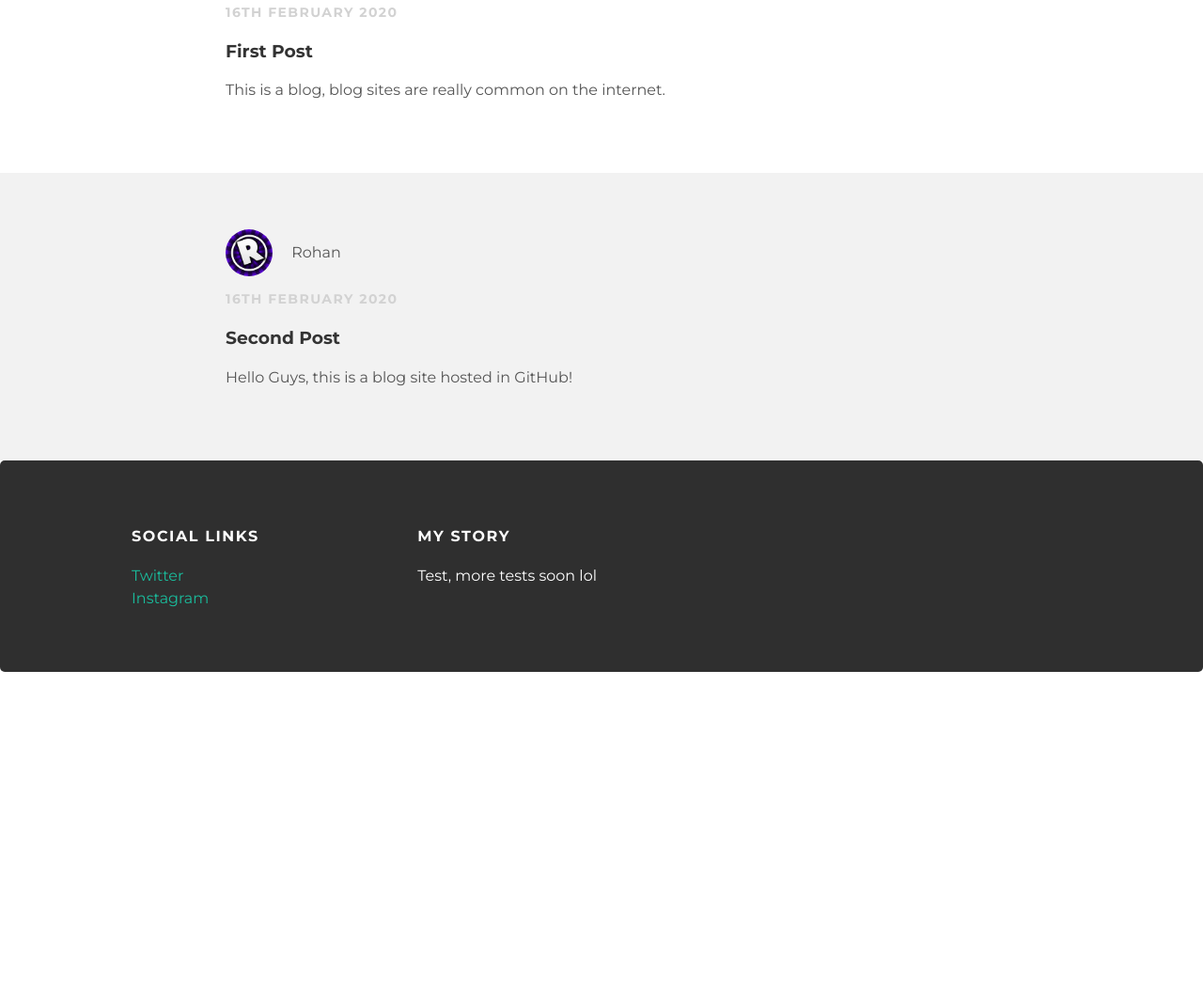
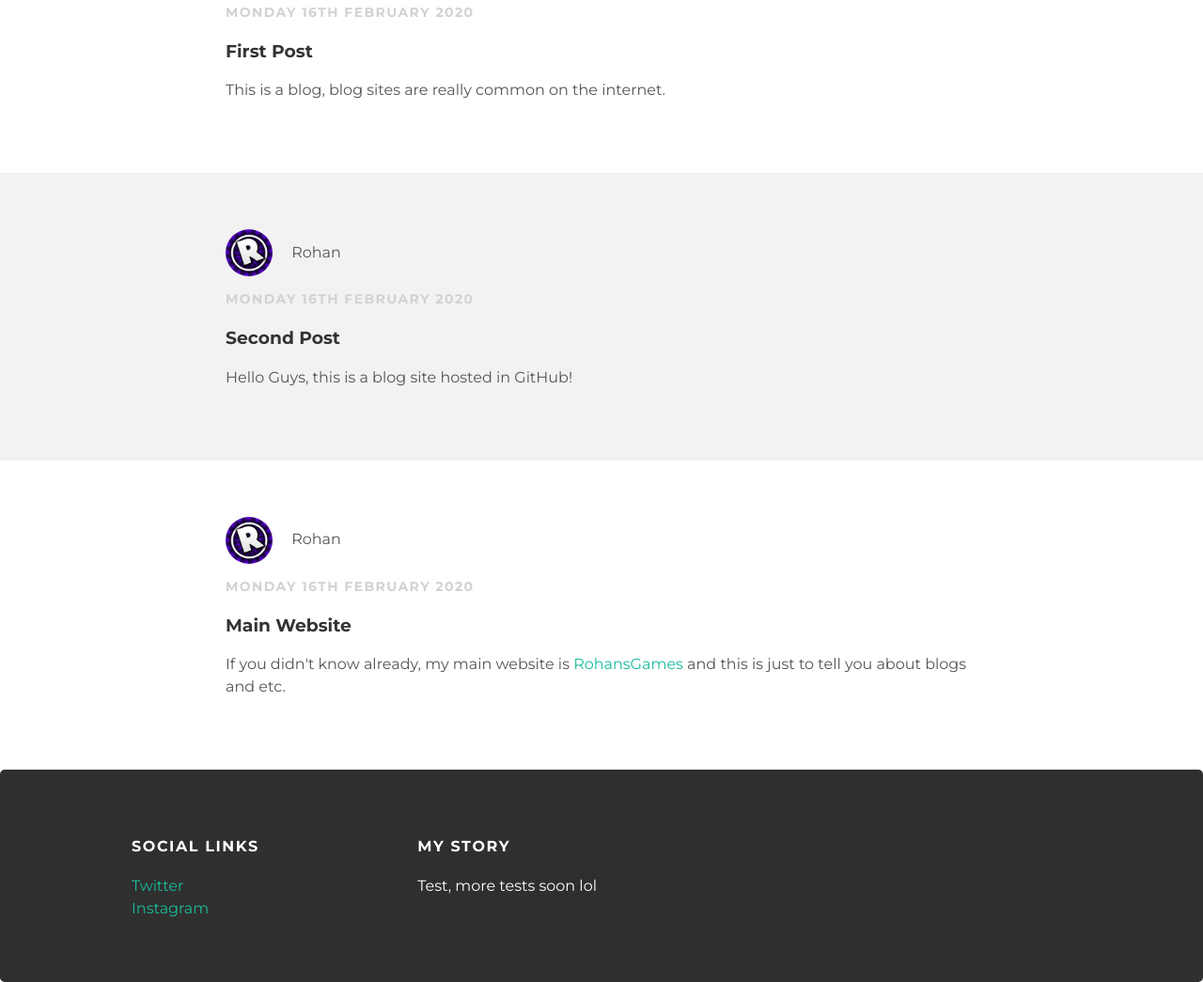
Before and after one commit to rohankid1/rohankid1.github.io, a plain HTML site: page index.html in a window 1280 px wide. Shown: the part 271-1316 px from the top of the page at 94% size. Before the commit the page ends 986 px from the top, so only its background shows below. Drawn offline with Linux system fonts and the light colour scheme.

Commit message:
Update index.html

```diff
--- a/index.html
+++ b/index.html
@@ -22,7 +22,7 @@
       <img src="logo.png" width="100">
       <span>Rohan</span>
     </div>
-    <p class="post-date">16th February 2020</p>
+    <p class="post-date">Monday 16th February 2020</p>
     <h3 class="post-title">First Post</h3>
     <div class="post-content">
       <p>This is a blog, blog sites are really common on the internet.</p>
@@ -38,14 +38,32 @@
       <img src="logo.png" width="100">
       <span>Rohan</span>
     </div>
-    <p class="post-date">16th February 2020</p>
+    <p class="post-date">Monday 16th February 2020</p>
     <h3 class="post-title">Second Post</h3>
     <div class="post-content">
       <p>Hello Guys, this is a blog site hosted in GitHub!</p>
     </div>
   </div>
 </div>
+
+  <div class="post-container">
+  <div class="post">
+    <div class="post-author">
+      <img src="logo.png" width="100">
+      <span>Rohan</span>
+    </div>
+    <p class="post-date">Monday 16th February 2020</p>
+    <h3 class="post-title">Main Website</h3>
+    <div class="post-content">
+      <p>If you didn't know already, my main website is <a href="http://rohansgames.000webhostapp.com">RohansGames</a>
+        and this is just to tell you about blogs and etc.</p>
+    </div>
+  </div>
 </div>
+</div>
+
+
+
 </div>
 
 <div id="footer">
```
